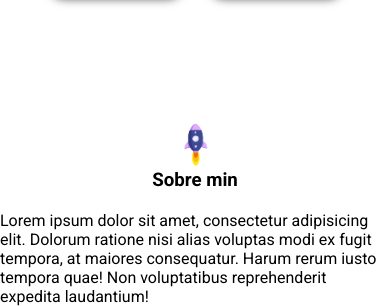
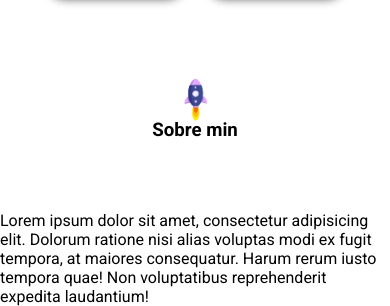
Before and after one commit to ManoelFSS/MF-PORTFOLIO, a plain HTML site: page index.html in a window 390 px wide. Shown: the part 633-939 px from the top of the page. Drawn offline with Linux system fonts and the light colour scheme; a web font is replaced by a local one.

Commit message:
ajuste nave icone

```diff
--- a/assets/css/header/header.css
+++ b/assets/css/header/header.css
@@ -84,3 +84,12 @@ header{
   .ativo{
     color: var(--menu--color--ativo);
   }
+
+  @media(max-width:430px){
+    header .icone_nave{
+      bottom: 85px;
+    }
+    header .sobre {
+      bottom: 70px;
+    }
+  }
```
